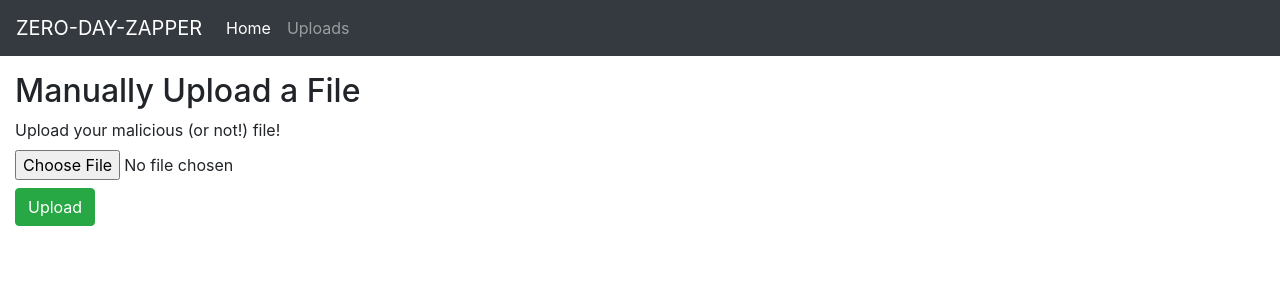
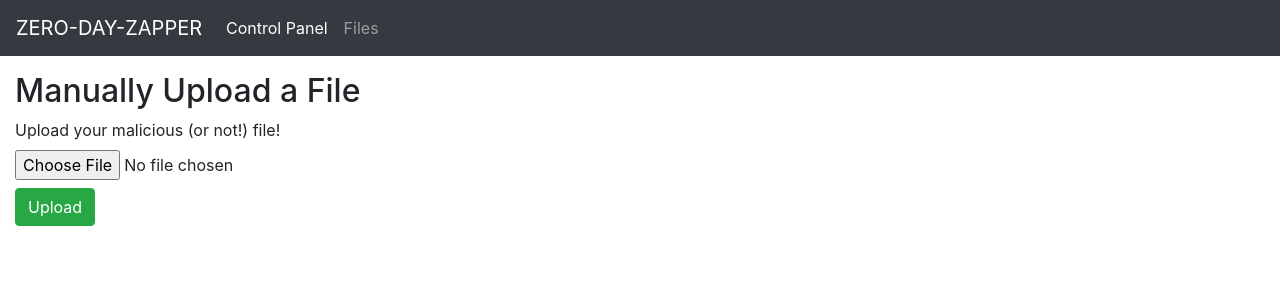
Before and after one commit to scottymcandrew/zerodayzapper-flask, a Flask app: page / in a window 1280 px wide. Shown: the top 300 px of the page. Run offline with Flask 2, Linux system fonts and the light colour scheme; some libraries are stand-ins or nearby versions.

Commit message:
Formatting update and added flash messages

```diff
--- a/templates/base.html
+++ b/templates/base.html
@@ -20,8 +20,8 @@
         </button>
         <div class="collapse navbar-collapse" id="navbarNavAltMarkup">
             <div class="navbar-nav">
-                <a class="nav-item nav-link active" href="{{ url_for('upload_file') }}">Home</a>
-                <a class="nav-item nav-link" href="{{ url_for('list_uploaded_files') }}">Uploads</a>
+                <a class="nav-item nav-link active" href="{{ url_for('upload_file') }}">Control Panel</a>
+                <a class="nav-item nav-link" href="{{ url_for('list_uploaded_files') }}">Files</a>
             </div>
         </div>
     </nav>
--- a/templates/uploads.html
+++ b/templates/uploads.html
@@ -8,6 +8,7 @@
     <br>
 
     <a href="{{ url_for('exe_files') }}" class="btn btn-primary" role="button">Add EXE to files</a>
+    <a href="{{ url_for('mutate_files') }}" class="btn btn-warning" role="button">Mutate all files</a>
     <a href="{{ url_for('delete_files') }}" class="btn btn-danger" role="button">Delete ALL files</a>
 
     <ul class="list-group list-group-flush">
--- a/zerodayzapper.py
+++ b/zerodayzapper.py
@@ -1,6 +1,7 @@
 import os
 from flask import *
 from werkzeug.utils import secure_filename
+import hashlib
 
 UPLOAD_FOLDER = '/var/www/html/zerodayzapper/uploads'
 # ALLOWED_EXTENSIONS = {'txt', 'pdf', 'png', 'jpg', 'jpeg', 'gif', 'exe', ''}
@@ -32,6 +33,7 @@ def upload_file():
         if file:
             filename = secure_filename(file.filename)
             file.save(os.path.join(app.config['UPLOAD_FOLDER'], filename))
+            flash('Successfully uploaded file')
             return redirect(url_for('list_uploaded_files'))
 
     return render_template('index.html')
@@ -61,6 +63,7 @@ def mutate_files():
         f = open(UPLOAD_FOLDER + '/' + filename, "ab")
         f.write("AdditionalStuff")
         f.close()
+        flash('Files mutated!')
 
     return redirect(url_for('list_uploaded_files'))
 
```
